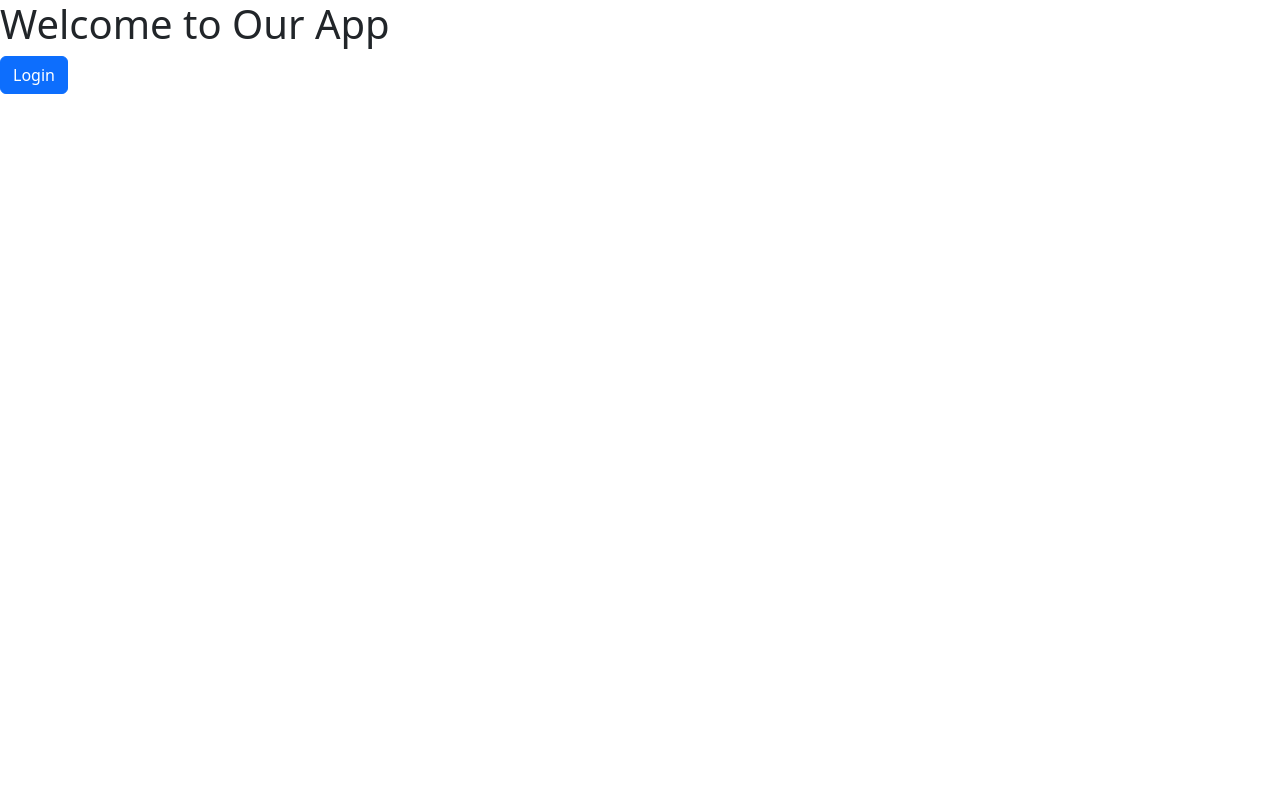
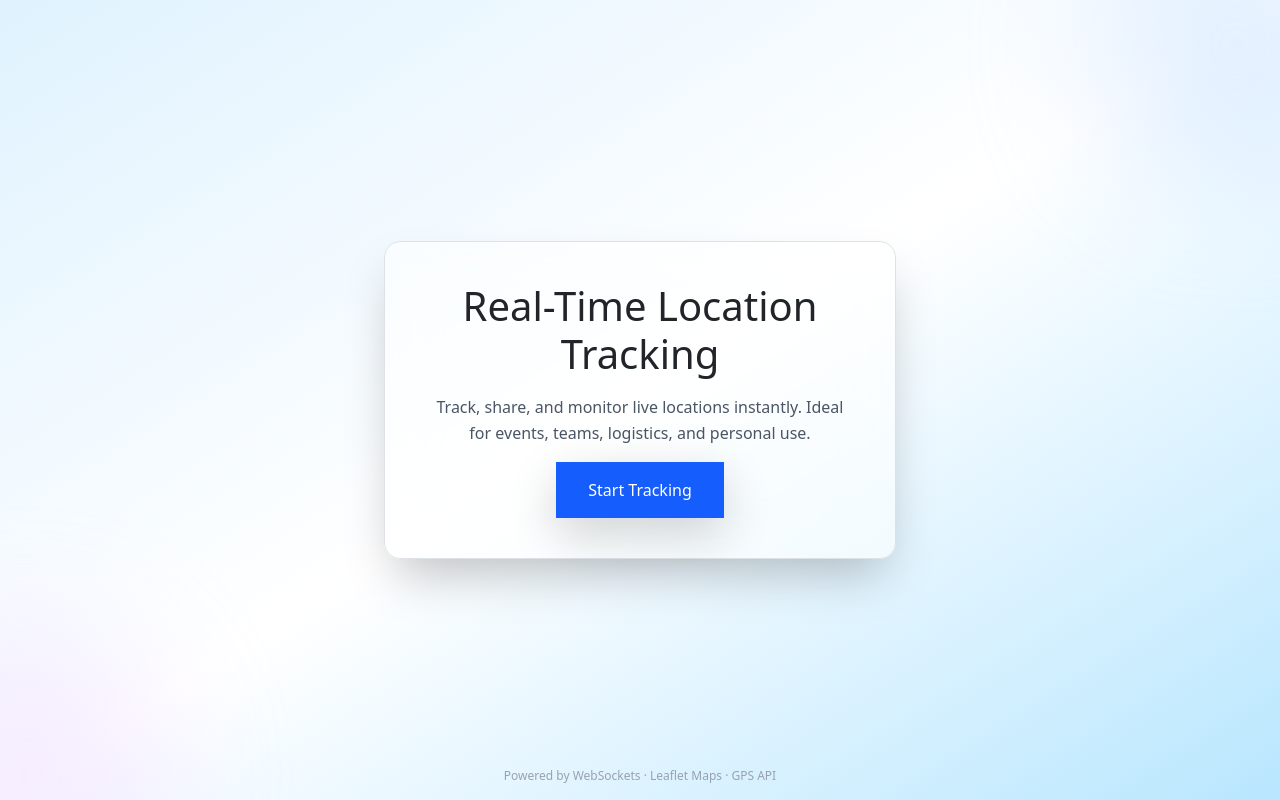
Before and after one commit to rajeraankit4/real-time-location-tracking-viksit, a React (Vite) app in the folder frontend-rtlt/: page / in a window 1280 px wide. Built offline with nearby package versions, Linux system fonts and the light colour scheme; no server answers.

Commit message:
added Home page and map UI fixes

```diff
--- a/frontend-rtlt/src/components/liveMap/LiveMap.jsx
+++ b/frontend-rtlt/src/components/liveMap/LiveMap.jsx
@@ -16,7 +16,7 @@ function MapClickHandler({ setPendingMarker }) {
   return null;
 }
 
-export default function LiveMap({ defaultCenter = [30.775512, 76.798591], defaultZoom = 15 }) {
+export default function LiveMap({ defaultCenter = [30.7333, 76.7794], defaultZoom = 13 }) {
   const { room, userName, isAddingMarker, setIsAddingMarker, markers, locations, sendLocation, addMarker } = useRoom();
   const [pendingMarker, setPendingMarker] = useState(null);
   const [label, setLabel] = useState("");
--- a/frontend-rtlt/src/components/liveMap/UserAddedMarkers.jsx
+++ b/frontend-rtlt/src/components/liveMap/UserAddedMarkers.jsx
@@ -10,24 +10,24 @@ export default function UserAddedMarkers({ markers }) {
         const key = m.id || `${m.lat}-${m.lng}-${m.createdAt || ''}`;
         const position = [m.lat, m.lng];
 
-        const markerIcon = L.divIcon({
-          className: "user-added-marker",
-          html: `<div style="
-            background: rgba(0,123,255,0.9);
-            width: 16px;
-            height: 16px;
-            border-radius: 4px;
-            border: 2px solid white;
-          "></div>`,
-        });
+        // const markerIcon = L.divIcon({
+        //   className: "user-added-marker",
+        //   html: `<div style="
+        //     background: rgba(0,123,255,0.9);
+        //     width: 16px;
+        //     height: 16px;
+        //     border-radius: 4px;
+        //     border: 2px solid white;
+        //   "></div>`,
+        // });
 
         return (
-          <Marker key={key} position={position} icon={markerIcon}>
+          <Marker key={key} position={position} >
              <Tooltip
               permanent
               direction="bottom"
-              offset={[0, 6]}
-              className="user-marker-label"
+              offset={[-15, 25]}
+              className="user-marker-label pb-0 pt-0"
             >
                 {m.label || "Marker"}
                 <br />
--- a/frontend-rtlt/src/components/liveMap/UserLocationMarkers.jsx
+++ b/frontend-rtlt/src/components/liveMap/UserLocationMarkers.jsx
@@ -47,7 +47,7 @@ export default function UserLocationMarkers({ locations }) {
               permanent
               direction="bottom"
               offset={[0, 6]}
-              className="user-marker-label"
+              className="user-marker-label p-0"
             >
                 <div className="bg-green-200 text-black px-2 py-0.5 rounded-sm text-center text-sm font-semibold">
                     {loc.userName || "Unknown user"}
--- a/frontend-rtlt/src/components/pages/Home.jsx
+++ b/frontend-rtlt/src/components/pages/Home.jsx
@@ -10,14 +10,33 @@ export default function Home() {
   }, [navigate]);
 
   return (
-    <div>
-      <h1>Welcome to Our App</h1>
-      <button
-        className="btn btn-primary"
-        onClick={() => navigate("/login")}
-      >
-        Login
-      </button>
+    <div className="min-h-screen flex items-center justify-center bg-gradient-to-br from-sky-100 via-white to-sky-200 px-6 relative overflow-hidden">
+
+      {/* Small gradient blobs for style */}
+      <div className="absolute w-72 h-72 bg-blue-200 blur-3xl opacity-40 rounded-full top-[-100px] right-[-100px]" />
+      <div className="absolute w-72 h-72 bg-purple-200 blur-3xl opacity-40 rounded-full bottom-[-120px] left-[-120px]" />
+
+      <div className="backdrop-blur-xl bg-white/50 border border-white/40 shadow-2xl rounded-2xl p-10 max-w-lg text-center">
+        <h1 className="text-4xl font-extrabold text-gray-800 mb-3">
+          Real-Time Location Tracking
+        </h1>
+
+        <p className="text-gray-600 mb-8 leading-relaxed">
+          Track, share, and monitor live locations instantly.
+          Ideal for events, teams, logistics, and personal use.
+        </p>
+
+        <button
+          onClick={() => navigate("/login")}
+          className="px-8 py-3 rounded-full bg-blue-600 text-white font-medium text-lg shadow-lg hover:shadow-xl hover:bg-blue-700 active:scale-95 transition-all"
+        >
+          Start Tracking
+        </button>
+      </div>
+
+      <footer className="absolute bottom-4 text-gray-400 text-xs">
+        Powered by WebSockets · Leaflet Maps · GPS API
+      </footer>
     </div>
   );
 }
```
